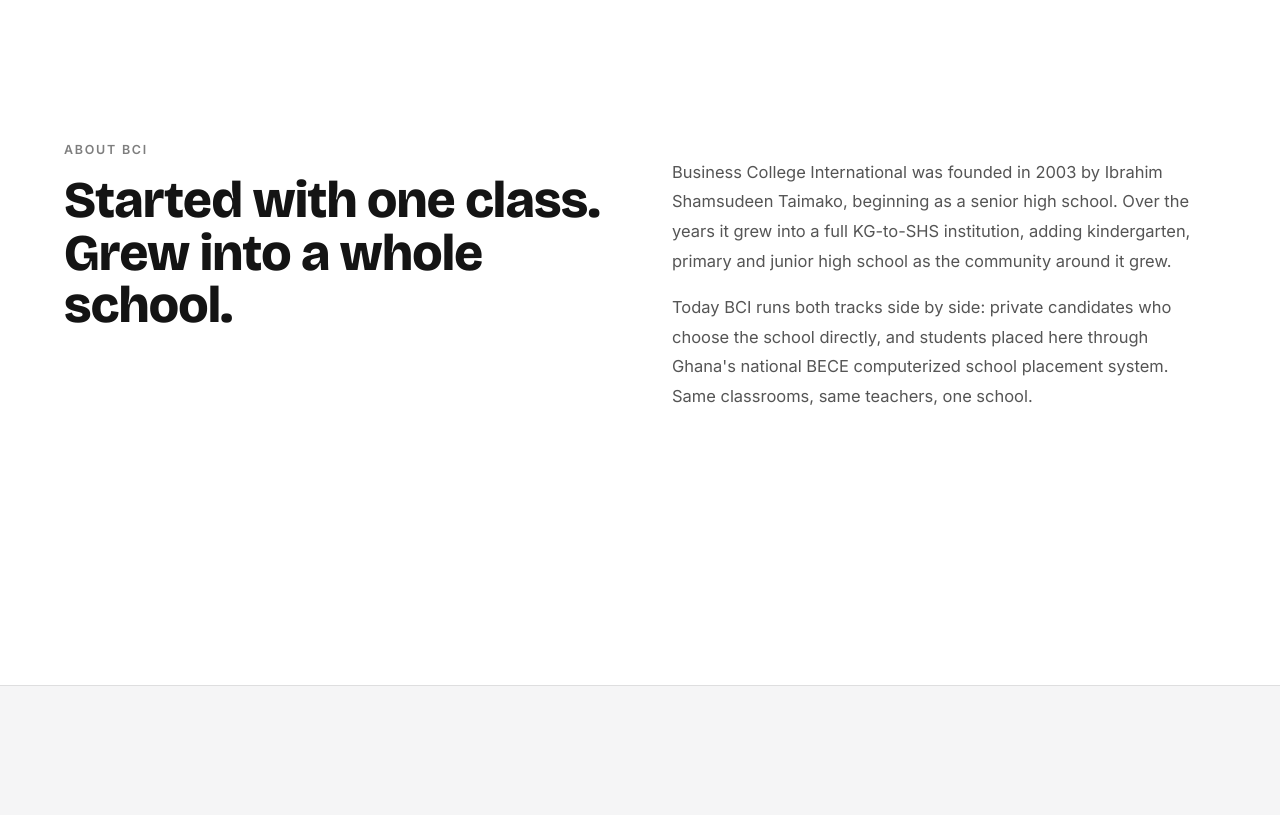
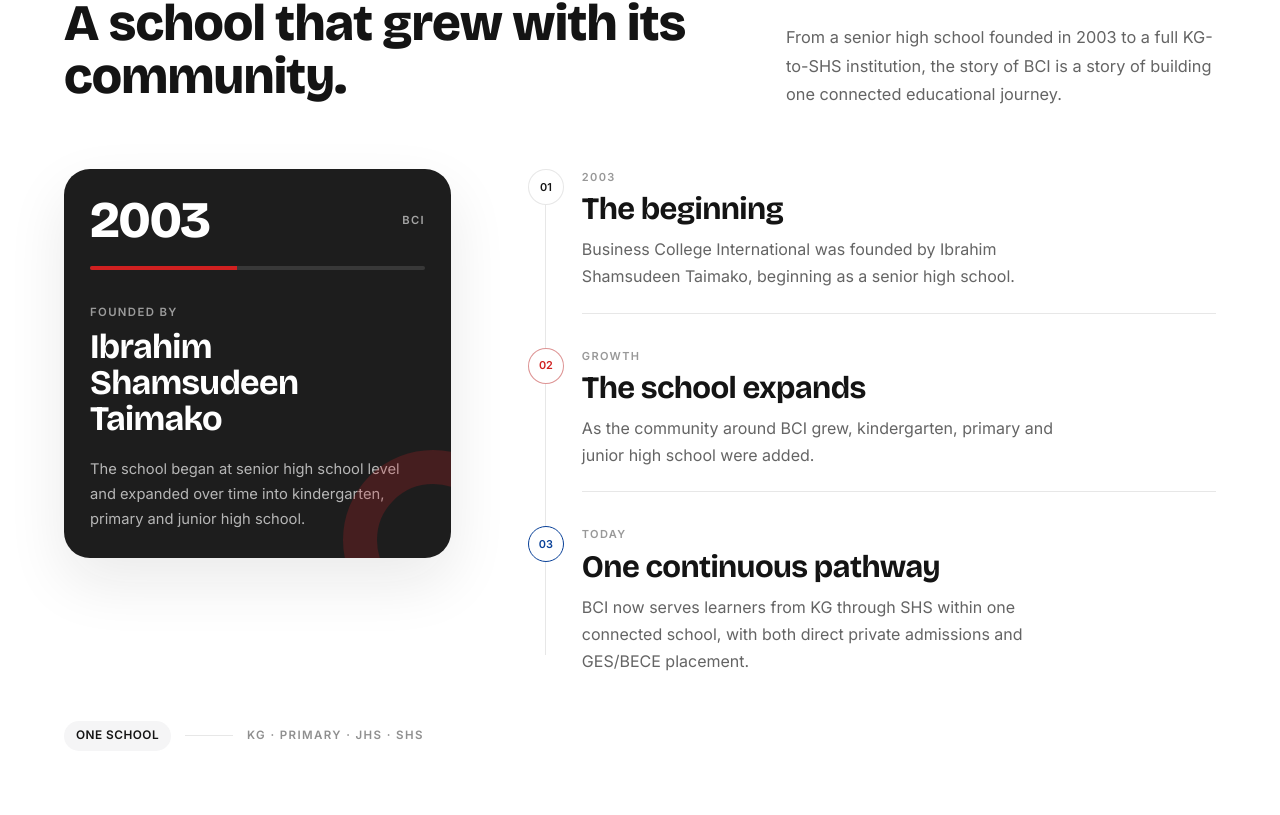
Before and after one commit to Business-College-International/BCI-Website, a React (Vite) app: page / in a window 1280 px wide. Shown: the part 1725-2540 px from the top of the page. Built offline with nearby package versions, Linux system fonts and the light colour scheme; no server answers.

Commit message:
design(about): build BCI story section

```diff
--- a/src/components/About.tsx
+++ b/src/components/About.tsx
@@ -1,27 +1,81 @@
 import { useReveal } from '../hooks/useReveal';
 import { school } from '../data/content';
+
+const storySteps = [
+  {
+    index: '01',
+    label: '2003',
+    title: 'The beginning',
+    body: `${school.name} was founded by ${school.founder}, beginning as a senior high school.`,
+  },
+  {
+    index: '02',
+    label: 'Growth',
+    title: 'The school expands',
+    body: 'As the community around BCI grew, kindergarten, primary and junior high school were added.',
+  },
+  {
+    index: '03',
+    label: 'Today',
+    title: 'One continuous pathway',
+    body: 'BCI now serves learners from KG through SHS within one connected school, with both direct private admissions and GES/BECE placement.',
+  },
+];
 
 export function About() {
   const ref = useReveal<HTMLDivElement>();
 
   return (
-    <section id="about" data-snap-section className="section">
-      <div className="page split reveal" ref={ref}>
-        <div>
-          <p className="eyebrow">About {school.shortName}</p>
-          <h2 className="display-2">Started with one class. Grew into a whole school.</h2>
+    <section id="about" data-snap-section className="section about-section">
+      <div className="page reveal" ref={ref}>
+        <div className="about-header">
+          <div>
+            <p className="eyebrow">About {school.shortName}</p>
+            <h2 className="display-2">A school that grew with its community.</h2>
+          </div>
+          <p className="about-intro">
+            From a senior high school founded in {school.founded} to a full KG-to-SHS institution,
+            the story of BCI is a story of building one connected educational journey.
+          </p>
         </div>
-        <div className="prose">
-          <p>
-            {school.name} was founded in {school.founded} by {school.founder}, beginning as a
-            senior high school. Over the years it grew into a full KG-to-SHS institution, adding
-            kindergarten, primary and junior high school as the community around it grew.
-          </p>
-          <p>
-            Today BCI runs both tracks side by side: private candidates who choose the school
-            directly, and students placed here through Ghana's national BECE computerized school
-            placement system. Same classrooms, same teachers, one school.
-          </p>
+
+        <div className="about-story">
+          <div className="about-founder-card">
+            <div className="about-founder-top">
+              <span className="about-founder-year">{school.founded}</span>
+              <span className="about-founder-mark">BCI</span>
+            </div>
+            <div className="about-founder-rule" aria-hidden="true">
+              <span />
+            </div>
+            <p className="about-founder-kicker">Founded by</p>
+            <h3>{school.founder}</h3>
+            <p className="about-founder-copy">
+              The school began at senior high school level and expanded over time into kindergarten,
+              primary and junior high school.
+            </p>
+          </div>
+
+          <ol className="story-timeline" aria-label="BCI story">
+            {storySteps.map((step) => (
+              <li className="story-item" key={step.index}>
+                <div className="story-marker" aria-hidden="true">
+                  <span>{step.index}</span>
+                </div>
+                <div className="story-content">
+                  <p className="story-label">{step.label}</p>
+                  <h3>{step.title}</h3>
+                  <p>{step.body}</p>
+                </div>
+              </li>
+            ))}
+          </ol>
+        </div>
+
+        <div className="about-bottom">
+          <span className="chip">One school</span>
+          <span className="about-bottom-line" aria-hidden="true" />
+          <p>KG · Primary · JHS · SHS</p>
         </div>
       </div>
     </section>
--- a/src/styles.css
+++ b/src/styles.css
@@ -406,6 +406,197 @@
 }
 .placeholder-caption { font-size: 0.84rem; font-weight: 600; max-width: 32ch; line-height: 1.5; }
 
+
+/* ---------- About / story ---------- */
+.about-section { background: var(--paper); }
+.about-header {
+  display: grid;
+  grid-template-columns: minmax(0, 1fr) minmax(280px, 0.68fr);
+  gap: clamp(32px, 7vw, 100px);
+  align-items: end;
+}
+.about-intro {
+  max-width: 48ch;
+  margin: 0 0 4px;
+  color: color-mix(in srgb, var(--ink) 66%, transparent);
+  font-size: 1.02rem;
+  line-height: 1.75;
+}
+.about-story {
+  display: grid;
+  grid-template-columns: minmax(260px, 0.72fr) minmax(0, 1.28fr);
+  gap: clamp(28px, 6vw, 82px);
+  align-items: start;
+  margin-top: clamp(44px, 7vh, 78px);
+}
+.about-founder-card {
+  position: relative;
+  min-height: 370px;
+  padding: 26px;
+  border-radius: 26px;
+  color: var(--paper);
+  background: var(--ink-soft);
+  overflow: hidden;
+  box-shadow: 0 24px 60px rgba(20, 20, 20, 0.09);
+}
+.about-founder-card::after {
+  content: '';
+  position: absolute;
+  width: 180px;
+  height: 180px;
+  right: -72px;
+  bottom: -72px;
+  border: 34px solid rgba(208, 35, 36, 0.22);
+  border-radius: 50%;
+}
+.about-founder-top {
+  display: flex;
+  align-items: center;
+  justify-content: space-between;
+  gap: 16px;
+}
+.about-founder-year {
+  font-family: var(--font-display);
+  font-size: clamp(2rem, 4vw, 3.3rem);
+  font-weight: 800;
+  line-height: 1;
+  letter-spacing: -0.03em;
+}
+.about-founder-mark {
+  font-size: 0.7rem;
+  font-weight: 900;
+  letter-spacing: 0.12em;
+  color: rgba(255,255,255,0.6);
+}
+.about-founder-rule {
+  height: 4px;
+  width: 100%;
+  margin: 20px 0 34px;
+  border-radius: 999px;
+  overflow: hidden;
+  background: rgba(255,255,255,0.12);
+}
+.about-founder-rule span {
+  display: block;
+  width: 44%;
+  height: 100%;
+  background: var(--brand-red);
+}
+.about-founder-kicker {
+  margin: 0 0 8px;
+  font-size: 0.71rem;
+  font-weight: 800;
+  letter-spacing: 0.12em;
+  text-transform: uppercase;
+  color: rgba(255,255,255,0.56);
+}
+.about-founder-card h3 {
+  max-width: 13ch;
+  margin: 0;
+  font-family: var(--font-display);
+  font-size: clamp(1.4rem, 2.7vw, 2.15rem);
+  line-height: 1.05;
+  letter-spacing: -0.02em;
+}
+.about-founder-copy {
+  max-width: 34ch;
+  margin: 20px 0 0;
+  color: rgba(255,255,255,0.68);
+  line-height: 1.7;
+  font-size: 0.92rem;
+}
+.story-timeline {
+  position: relative;
+  display: grid;
+  gap: 0;
+  margin: 0;
+  padding: 0;
+  list-style: none;
+}
+.story-timeline::before {
+  content: '';
+  position: absolute;
+  left: 17px;
+  top: 19px;
+  bottom: 20px;
+  width: 1px;
+  background: var(--line);
+}
+.story-item {
+  position: relative;
+  display: grid;
+  grid-template-columns: 36px 1fr;
+  gap: 18px;
+  padding: 0 0 34px;
+}
+.story-item:last-child { padding-bottom: 0; }
+.story-marker {
+  position: relative;
+  z-index: 1;
+  display: grid;
+  place-items: center;
+  width: 36px;
+  height: 36px;
+  border: 1px solid var(--line);
+  border-radius: 50%;
+  background: var(--paper);
+  font-size: 0.68rem;
+  font-weight: 900;
+}
+.story-item:nth-child(2) .story-marker {
+  border-color: color-mix(in srgb, var(--brand-red) 42%, var(--line));
+  color: var(--brand-red);
+}
+.story-item:last-child .story-marker {
+  border-color: var(--brand-blue);
+  color: var(--brand-blue);
+}
+.story-content {
+  padding: 0 0 22px;
+  border-bottom: 1px solid var(--line);
+}
+.story-item:last-child .story-content { border-bottom: 0; padding-bottom: 0; }
+.story-label {
+  margin: 0 0 8px;
+  font-size: 0.69rem;
+  font-weight: 900;
+  letter-spacing: 0.12em;
+  text-transform: uppercase;
+  color: color-mix(in srgb, var(--ink) 44%, transparent);
+}
+.story-content h3 {
+  margin: 0;
+  font-family: var(--font-display);
+  font-size: clamp(1.35rem, 2.6vw, 1.95rem);
+  line-height: 1.05;
+  letter-spacing: -0.02em;
+}
+.story-content > p:last-child {
+  max-width: 50ch;
+  margin: 10px 0 0;
+  color: color-mix(in srgb, var(--ink) 66%, transparent);
+  line-height: 1.7;
+}
+.about-bottom {
+  display: flex;
+  align-items: center;
+  gap: 14px;
+  margin-top: 46px;
+}
+.about-bottom-line {
+  width: 48px;
+  height: 1px;
+  background: var(--line);
+}
+.about-bottom p {
+  margin: 0;
+  font-size: 0.72rem;
+  font-weight: 800;
+  letter-spacing: 0.12em;
+  color: color-mix(in srgb, var(--ink) 48%, transparent);
+  text-transform: uppercase;
+}
+
 /* ---------- Pathway / stage cards ---------- */
 .stage-grid, .route-grid, .programme-grid, .gallery-grid, .contact-list { margin-top: 36px; }
 .stage-grid {
@@ -562,6 +753,9 @@
 /* ---------- Responsive ---------- */
 @media (max-width: 980px) {
   .split { grid-template-columns: 1fr; }
+  .about-header { grid-template-columns: 1fr; gap: 18px; align-items: start; }
+  .about-story { grid-template-columns: 1fr; }
+  .about-founder-card { min-height: 330px; }
   .hero-shell { grid-template-columns: 1fr; gap: 42px; }
   .hero-art { order: -1; }
   .hero-art-frame { width: min(100%, 520px); }
@@ -596,6 +790,12 @@
   .btn-row { flex-direction: column; align-items: stretch; }
   .btn-row .btn { width: 100%; }
   .hero-image { margin-top: 36px; }
+  .about-story { margin-top: 36px; gap: 30px; }
+  .about-founder-card { min-height: 300px; border-radius: 22px; padding: 22px; }
+  .story-item { grid-template-columns: 32px 1fr; gap: 14px; padding-bottom: 26px; }
+  .story-marker { width: 32px; height: 32px; }
+  .story-timeline::before { left: 15px; top: 16px; }
+  .about-bottom { margin-top: 34px; }
   .hero-shell { gap: 28px; }
   .hero-art-frame { border-radius: 22px; }
   .hero-art-top { padding: 14px 16px 10px; }
```
